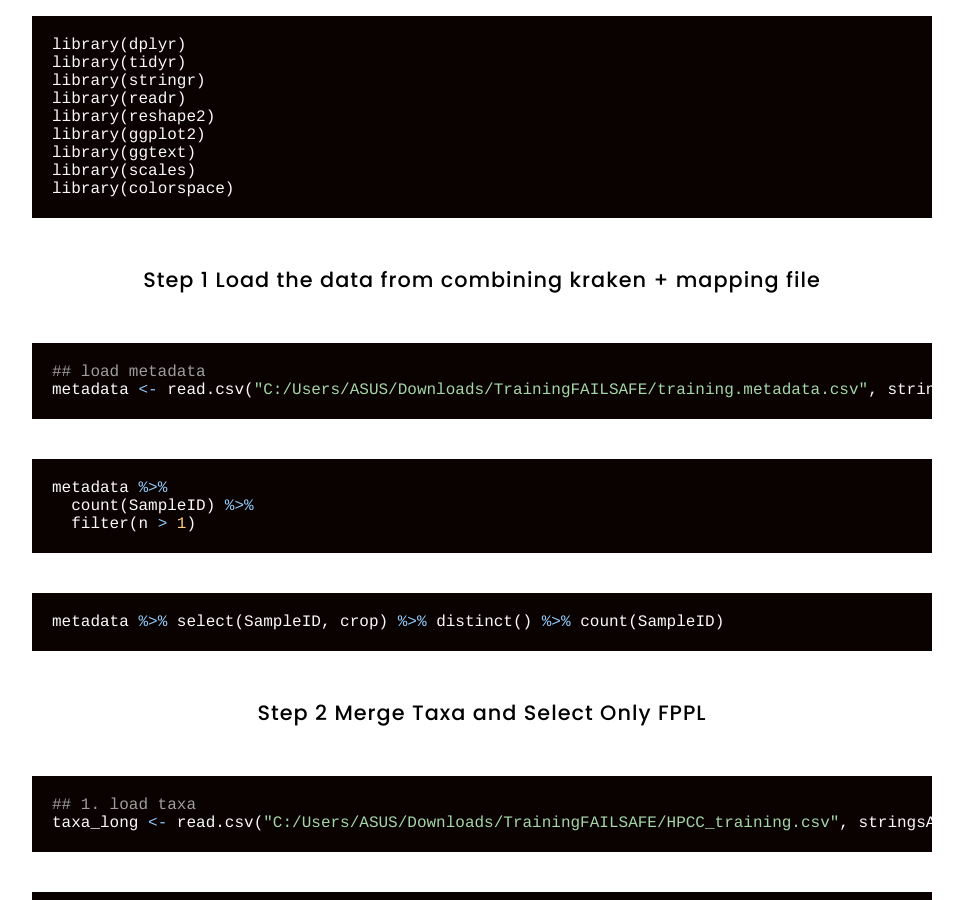
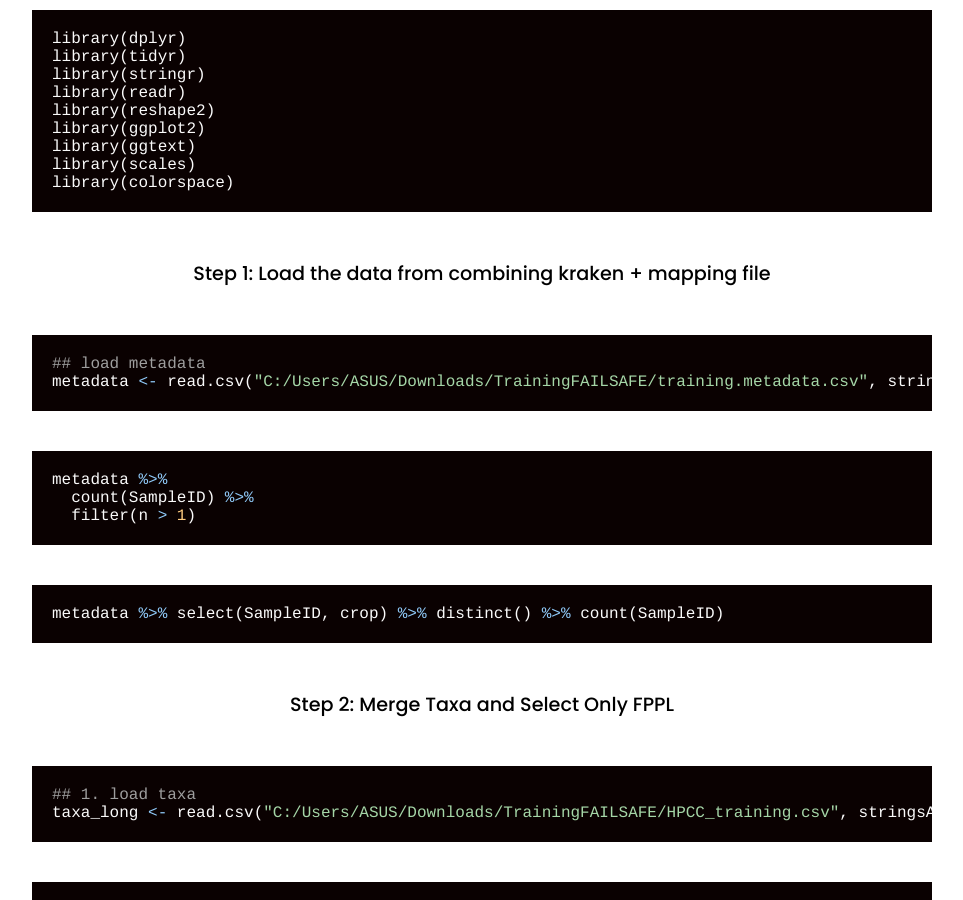
Before and after one commit to natpombubpa-lab/natpombubpa-lab.github.io, a Jekyll site: the page built from resources/Metagenomics_Visualization.md, in a window 1280 px wide and 900 px high, scrolled down 5460 px. Shown: the whole window, without its empty margins (158-1121 px from the left). Built offline with Jekyll 4.4.1, drawn with Linux system fonts in a browser that asks for light colours; nearby versions of some CDN libraries; some of the changed text lies outside the part shown.

Commit message:
Update Metagenomics_Visualization.md

````diff
--- a/resources/Metagenomics_Visualization.md
+++ b/resources/Metagenomics_Visualization.md
@@ -45,7 +45,7 @@ Additional information for R color palette [here](https://www.nceas.ucsb.edu/sit
   width="750px"
 %}
 
-## Step 0: Open Rstudio cloud and Launch Console
+### Step 0: Open Rstudio cloud and Launch Console
 
 ![Landing Page](TutorialFigs/1_Microbiome.png){:class="img-responsive"}
 
@@ -63,7 +63,7 @@ library(stringr)
 library(readr)
 library(dplyr)
 ```
-## Step 1 Data preparation
+### Step 1: Data preparation
 Put all txt file of kraken result into one folder
 Adjust the folder & pattern to your files (e.g., RK1.txt, RB1.txt, …)
 
@@ -142,7 +142,7 @@ readr::write_csv(counts_long, "HPCC_training.csv")
 
 
 
-## Step 2 Combining sequence & mapping file
+### Step 2: Combining sequence & mapping file
 
 {:.left}
 ```R
@@ -195,7 +195,7 @@ library(colorspace)
 
 
 
-## Step 1 Load the data from combining kraken + mapping file
+### Step 1: Load the data from combining kraken + mapping file
 
 {:.left}
 ```R
@@ -217,7 +217,7 @@ metadata %>% select(SampleID, crop) %>% distinct() %>% count(SampleID)
 
 
 
-## Step 2 Merge Taxa and Select Only FPPL
+### Step 2: Merge Taxa and Select Only FPPL
 
 {:.left}
 ```R
@@ -817,6 +810,11 @@ per_sample_avg.data <- per_sample_avg_fppl %>%
 write.csv(per_sample_avg.data, "Training-persample_percentage.csv", row.names = FALSE)
 ```
 
+
+
+
+
+
 ## **R script**: _T3_ResGen FungAMR data_HPCC.Rmd_
 
 {:.left}
@@ -845,7 +843,7 @@ library(jsonlite)
 ```
 
 
-## Step 1 Data preparation
+### Step 1: Data preparation
 Put all txt file of kraken result into one folder
 Adjust the folder & pattern to your files (e.g., RK1.txt, RB1.csv, …)
 
@@ -956,7 +954,7 @@ mmseqs_filtered <- mmseqs_all %>%
 ```
 
 
-## Step 2 Data alignment from UniProt Database
+### Step 2: Data alignment from UniProt Database
 
 {:.left}
 ```R
@@ -1090,8 +1088,7 @@ mmseqs_annotated <- mmseqs_annotated %>%
                          Gene))
 ```
 
-
-## Step 3 Data analysis
+### Step 3: Data analysis
 
 {:.left}
 ```R
@@ -1126,7 +1123,7 @@ amr_by_crop <- amr_counts %>%
 ```
 
 
-## Step 4.1 Data visualization - Agregate
+### Step 4.1: Data visualization - Agregate
 
 ## Bargraph visualization
 
@@ -1184,7 +1181,7 @@ Trialplot
 
 
 
-## Step 4.2 Data visualization - per-sample
+### Step 4.2: Data visualization - per-sample
 
 {:.left}
 ```R
````
Also changed, not shown: other parts of resources/Metagenomics_Visualization.md (+4 -11 lines).
